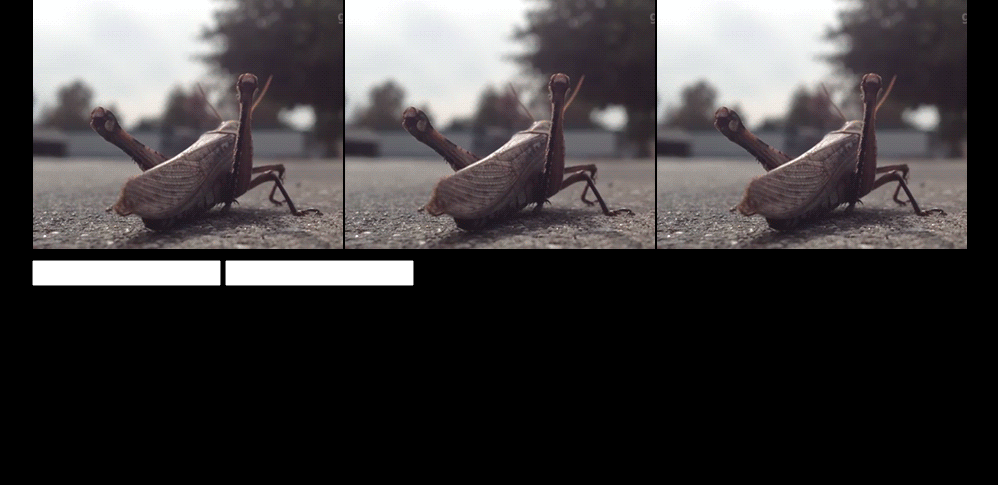
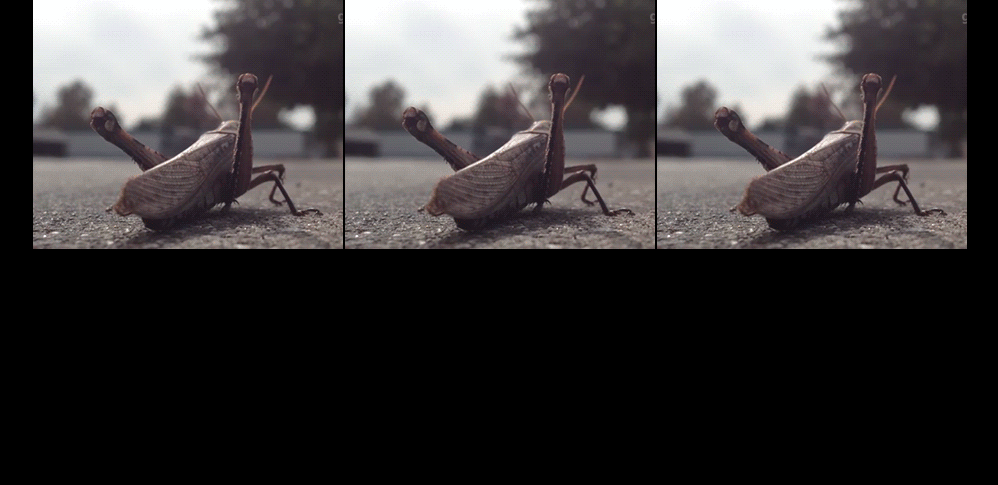
Before and after one commit to wcarss/sidechannel, a Flask app: page /make in a window 1280 px wide. Shown: the part 540-1025 px from the top of the page, without its empty margins (138-1136 px from the left). After the commit the page ends 789 px from the top, so only its background shows below. Run offline with Flask 2, Linux system fonts and the light colour scheme; some libraries are stand-ins or nearby versions.

Commit message:
Implement fancy-creation path.
The tileset is dynamically built and selecting one of the tiles
sets the background of the current page, and allows you to enter
text right there. Hitting enter submits.

```diff
--- a/app/static/view.css
+++ b/app/static/view.css
@@ -41,6 +41,8 @@ div {
     -2px 2px 0 black,
     2px 2px 0 black;
   text-align: center;
+  background-color: transparent !important;
+  border: none;
 }
 
 .imagetile {
@@ -48,7 +50,7 @@ div {
   width: 310px;
   padding: 0 !important;
   margin: 1px !important;
-  background: url('all_went_quiet.gif');
+  /*background: url('all_went_quiet.gif');*/
 }
 
 .nogutter {
--- a/app/templates/make.html
+++ b/app/templates/make.html
@@ -9,7 +9,7 @@
   <script src="//ajax.googleapis.com/ajax/libs/jquery/1.11.1/jquery.min.js"></script>
   <script>
     $(function() {
-       //$("#stage2").css('display', 'none');
+       $("#stage2").hide();
        console.log("testing!");
        image_urls = [
          'static/all_went_quiet.gif',
@@ -38,8 +38,12 @@
          $("#row"+Math.floor(i/3)+" #col"+(i%3)).css("background", "url(" + image_urls[i] + ")");
          $(".imagetile").click(function(e){
            $("#image_url").attr('value', e.target.style.background);
-           $("#stage1").css('display', 'none');
-           $("#stage2").css('display', 'visible');
+           $("#backgroundholder").css('background', e.target.style.background);
+           $("#backgroundholder").css('background-repeat', 'no-repeat');
+           $("#backgroundholder").css('background-size', '100%');
+           $("#backgroundholder").css('background-position', 'center center');
+           $("#stage1").hide();
+           $("#stage2").show();
          });
        }
      }
@@ -59,11 +63,18 @@
     </div>
   </div>
   <div id="stage2" class="container" style="width: 970px !important;">
-    <div class="col-xs-12 fullheight nogutter">
-      <div class="col-xs-12 nogutter">
-        <form role="form" class="form-inline" action="make" method="POST">
-          <input type="text" name="top" id="top">
-          <input type="text" name="bottom" id="bottom">
+    <div class="col-xs-12 fullheight" id="backgroundholder" style="padding: 0;">
+      <div class="col-xs-1 fullheight" style="padding: 0;">
+        <a href="{{ url_for('make_get') }}" class="fullheight" style="display: block;"></a>
+      </div>
+      <div class="col-xs-10 fullheight">
+        <form role="form" action="make" method="POST" class="fullheight">
+          <div style="position: relative; height: 50%; width: 100%; padding: 0;">
+            <input type="text" name="top" id="top" class="centered text top">
+          </div>
+          <div style="position: relative; height: 50%; width: 100%; padding: 0;">
+            <input type="text" name="bottom" id="bottom" class="centered text bottom">
+          </div>
           <input type="text" style="display:none" name="image_url" id="image_url">
           <button type="submit" style="display: none;"></button>
         </form>
```
